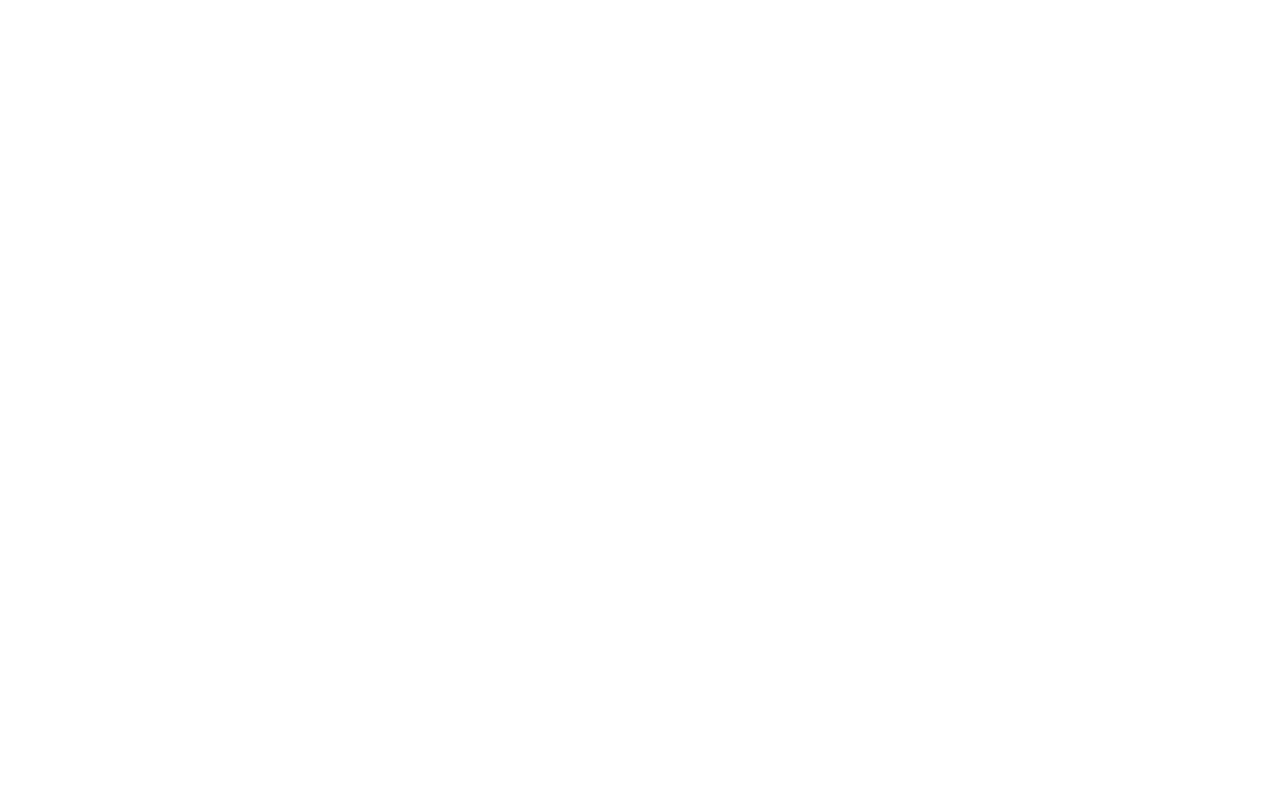
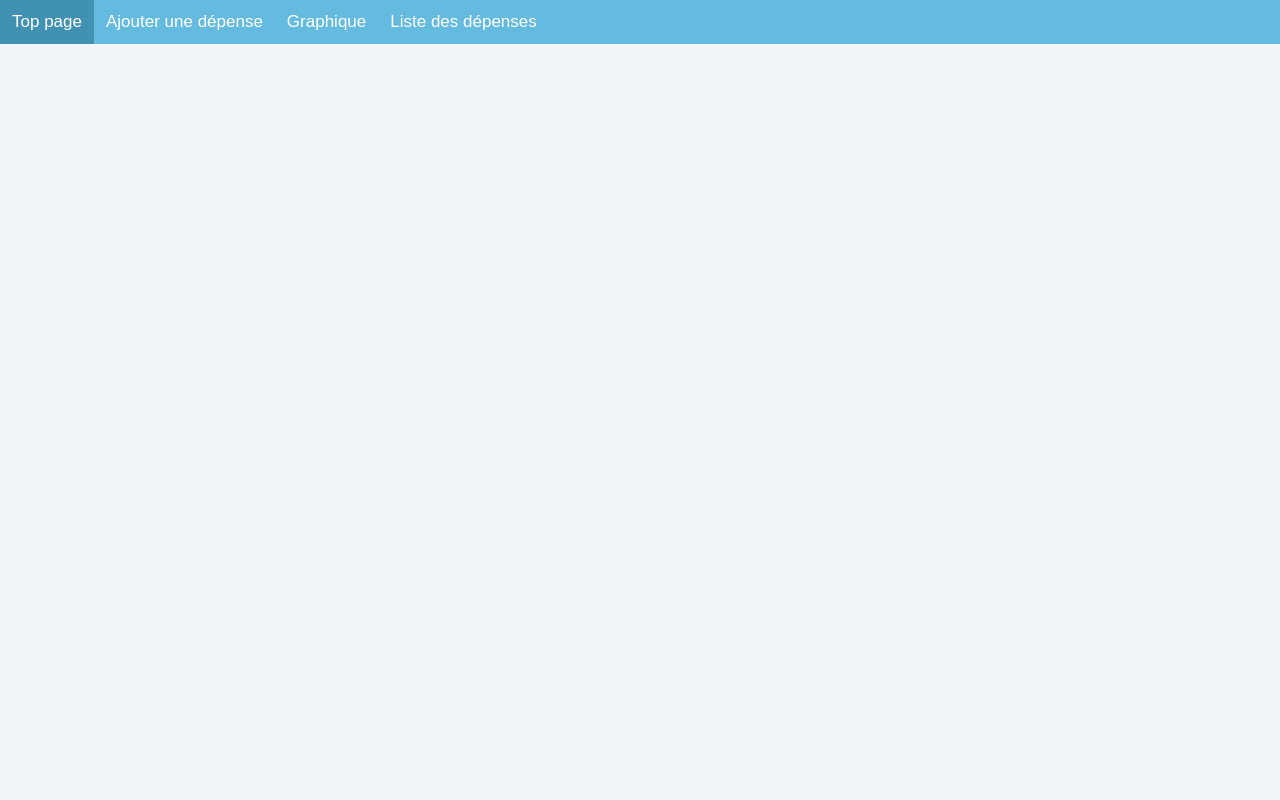
Before and after one commit to LeonardoBnn/APP_finance, a PHP site: page / in a window 1280 px wide. Before the commit the page is empty. Run offline with PHP 8.4, Linux system fonts and the light colour scheme.

Commit message:
mise à jour

```diff
--- a/BDD/Bdd.php
+++ b/BDD/Bdd.php
@@ -4,7 +4,6 @@ try{
     $user='root';
     $pass='';
     $bdd=new PDO('mysql=host:localhost;dbname=wealthy', $user, $pass);
-
 }catch(PDOException $e){
     print 'error :' .$e->getMessage();
     '<br>';
--- a/Index.php
+++ b/Index.php
@@ -0,0 +1,5 @@
+<?php INCLUDE("View/Commun/Header.php"); ?>
+
+
+
+<?php INCLUDE("View/Commun/Footer.php"); ?>
--- /dev/null
+++ b/Public/CSS/style.css
@@ -0,0 +1,32 @@
+body {
+    font-family: Arial, sans-serif;
+    background-color: #f3f4f6;
+    margin: 0;
+    padding: 0;
+    color: #374151;
+}
+
+.navbar {
+    padding-top: 0%;
+    width: 100%;
+    background-color: #65badf;
+    overflow: auto;
+    position: fixed;
+    top: 0;
+}
+
+.navbar a {
+    float: left;
+    padding: 12px;
+    color: #ffffff;
+    text-decoration: none;
+    font-size: 17px;
+}
+
+.navbar a:hover {
+    background-color: #4191B3;
+}
+
+.active {
+    background-color: #4191B3;
+}
--- a/View/Commun/Footer.php
+++ b/View/Commun/Footer.php
@@ -0,0 +1,3 @@
+
+</body>
+</html>
--- a/View/Commun/Header.php
+++ b/View/Commun/Header.php
@@ -0,0 +1,16 @@
+<!DOCTYPE html>
+
+<html lang="en">
+    <head>
+        <meta charset="UTF-8">
+        <meta name="viewport" content="width=device-width, initial-scale=1.0">
+        <link href="Public/CSS/style.css" rel="stylesheet">
+        <title>Wealthy app</title>
+    </head>
+    <body>
+    <div class="navbar">
+        <a class="active" href="#Top"><i class="fa fa-fw fa-home"></i> Top page</a>
+        <a href="#Form"><i class="fa fa-fw fa-search"></i> Ajouter une dépense</a>
+        <a href="#Graphique"><i class="fa fa-fw fa-envelope"></i> Graphique</a>
+        <a href="#Taches"><i class="fa fa-fw fa-user"></i> Liste des dépenses</a>
+    </div>
```
